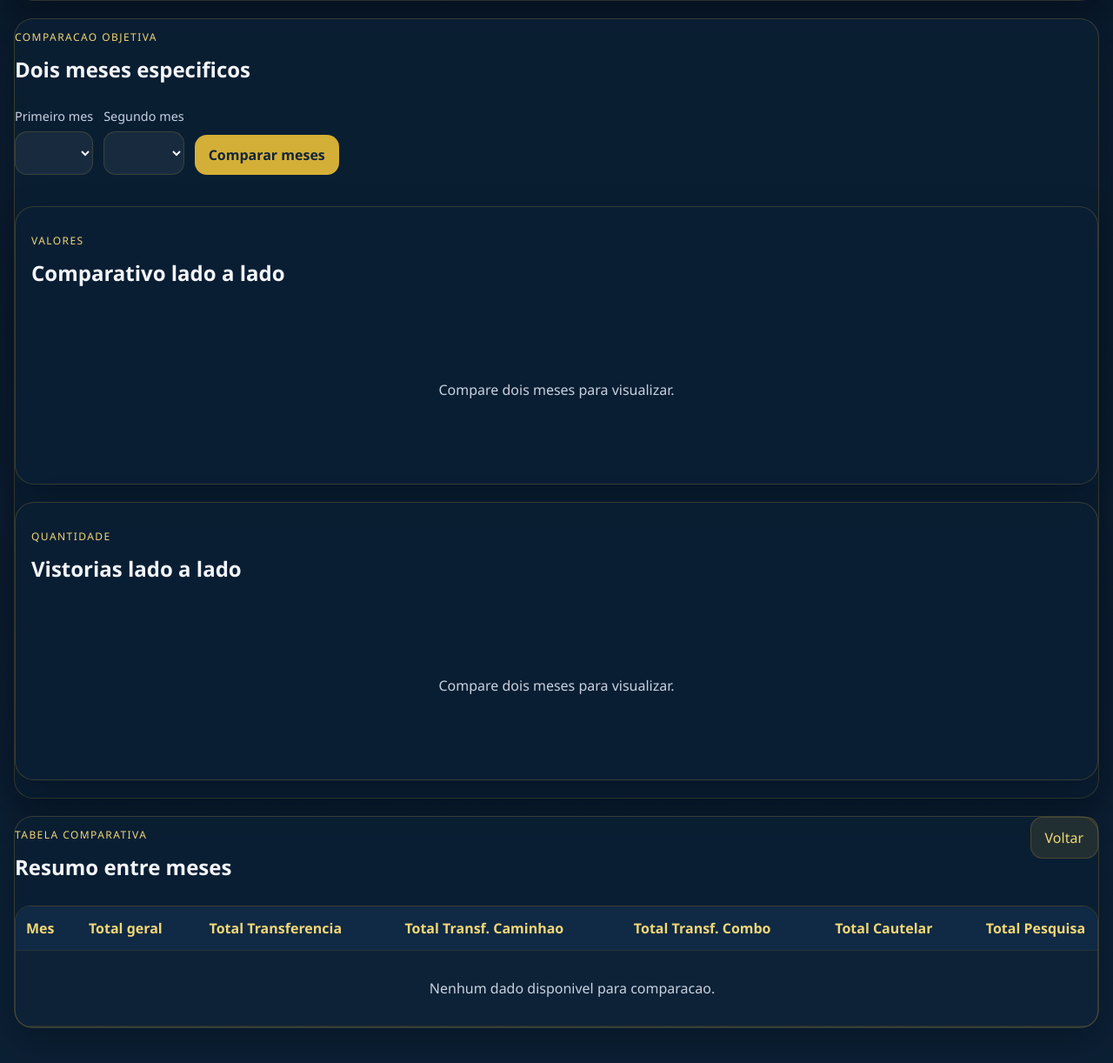
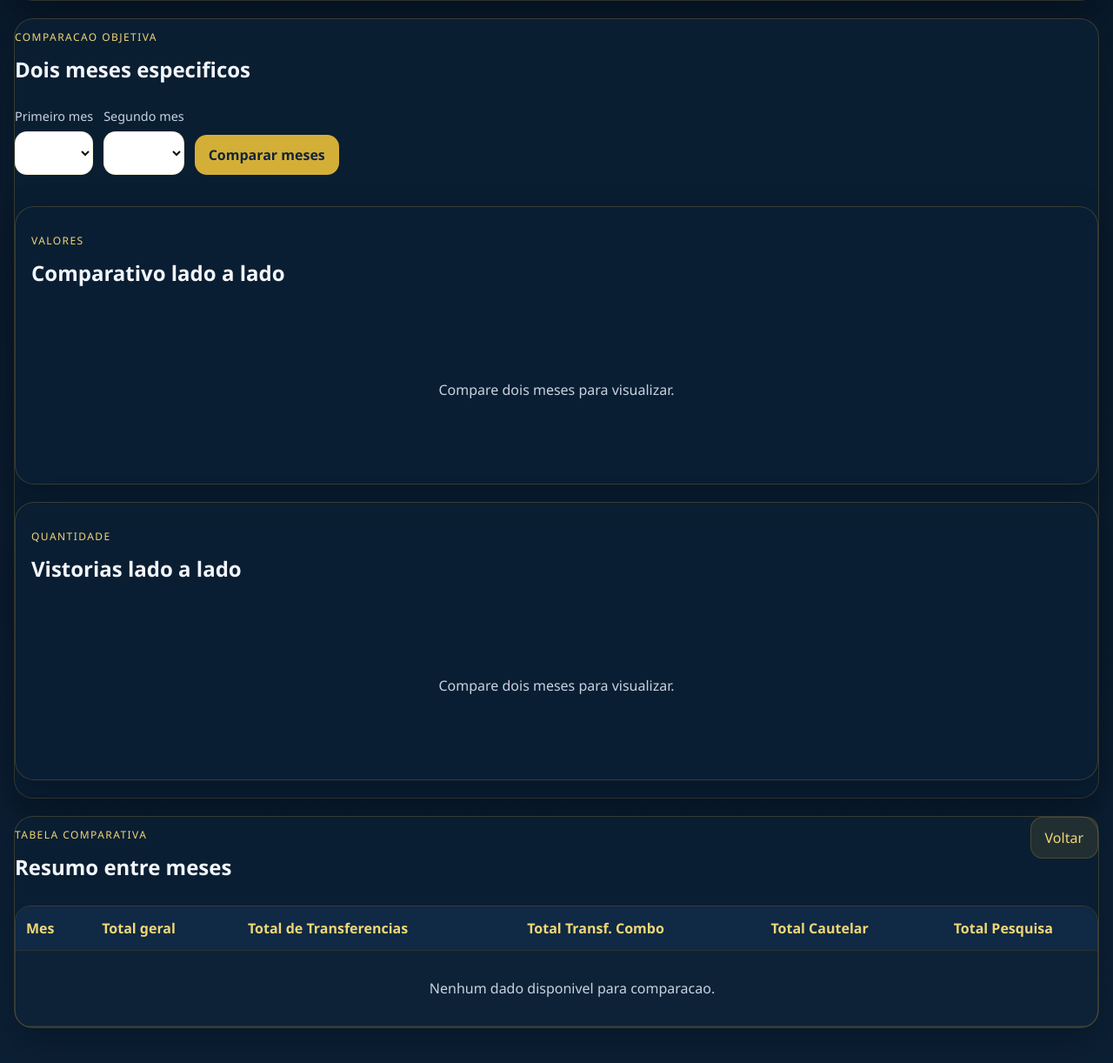
Before and after one commit to romanocmd0/pedido-ricardo, a Flask app: page /comparison in a window 1280 px wide. Shown: the part 2515-3737 px from the top of the page at 87% size. Run offline with Flask 3, Linux system fonts and the light colour scheme; data comes from the database, SQL or seed files in the repository; tables that the repository leaves empty hold one stand-in row (values such as "Sample post"); lists and menus that the app fills with data are empty.

Commit message:
Add files via upload

```diff
--- a/2026-04-17-files-mentioned-by-the-user-pedido-2/app.py
+++ b/2026-04-17-files-mentioned-by-the-user-pedido-2/app.py
@@ -739,8 +739,7 @@ def build_excel_report(report: dict[str, Any]) -> io.BytesIO:
     summary = report["summary"]
     summary_rows = [
         ("Valor total", summary["total_value"]),
-        ("Total Transferencia", summary["transferencia_group_total_value"]),
-        ("Total Transf. Caminhao", summary["caminhao_transferencia_total_value"]),
+        ("Total de Transferencias", summary["transferencia_group_total_value"]),
         ("Total Transf. de Combo", summary["combo_transferencia_total_value"]),
         ("Total Cautelar", summary["cautelar_total_value"]),
         ("Total Pesquisa", summary["pesquisa_total_value"]),
@@ -834,8 +833,7 @@ def build_pdf_report(report: dict[str, Any]) -> io.BytesIO:
     summary_data = [
         ["Metrica", "Valor"],
         ["Valor total", f"R$ {summary['total_value']:.2f}"],
-        ["Total Transferencia", f"R$ {summary['transferencia_group_total_value']:.2f}"],
-        ["Total Transf. Caminhao", f"R$ {summary['caminhao_transferencia_total_value']:.2f}"],
+        ["Total de Transferencias", f"R$ {summary['transferencia_group_total_value']:.2f}"],
         ["Total Transf. de Combo", f"R$ {summary['combo_transferencia_total_value']:.2f}"],
         ["Total Cautelar", f"R$ {summary['cautelar_total_value']:.2f}"],
         ["Total Pesquisa", f"R$ {summary['pesquisa_total_value']:.2f}"],
--- a/2026-04-17-files-mentioned-by-the-user-pedido-2/static/app.js
+++ b/2026-04-17-files-mentioned-by-the-user-pedido-2/static/app.js
@@ -32,7 +32,6 @@ const elements = {
   summaryPesquisaQty: document.querySelector("#summary-pesquisa-qty"),
   summaryPesquisaPct: document.querySelector("#summary-pesquisa-pct"),
   summaryTransferenciaTotalValue: document.querySelector("#summary-transferencia-total-value"),
-  summaryCaminhaoTransferenciaTotalValue: document.querySelector("#summary-caminhao-transferencia-total-value"),
   summaryComboTransferenciaTotalValue: document.querySelector("#summary-combo-transferencia-total-value"),
   summaryCautelarTotalValue: document.querySelector("#summary-cautelar-total-value"),
   summaryPesquisaTotalValue: document.querySelector("#summary-pesquisa-total-value"),
@@ -204,7 +203,6 @@ function renderSummary() {
   elements.summaryTransferenciaTotalValue.textContent = formatCurrency(
     summary.transferencia_group_total_value || summary.transferencia_total_value
   );
-  elements.summaryCaminhaoTransferenciaTotalValue.textContent = formatCurrency(summary.caminhao_transferencia_total_value);
   elements.summaryComboTransferenciaTotalValue.textContent = formatCurrency(summary.combo_transferencia_total_value);
   elements.summaryCautelarTotalValue.textContent = formatCurrency(summary.cautelar_total_value);
   elements.summaryPesquisaTotalValue.textContent = formatCurrency(summary.pesquisa_total_value);
--- a/2026-04-17-files-mentioned-by-the-user-pedido-2/static/comparison.js
+++ b/2026-04-17-files-mentioned-by-the-user-pedido-2/static/comparison.js
@@ -44,9 +44,28 @@ function buildLineChart(target, labels, datasets) {
     options: {
       responsive: true,
       maintainAspectRatio: false,
-      plugins: { legend: { labels: { color: "#f0d777" } } },
+      plugins: {
+        legend: { labels: { color: "#f0d777" } },
+        tooltip: {
+          callbacks: {
+            title: (items) => items[0]?.label || "",
+          },
+        },
+      },
       scales: {
-        x: { ticks: { color: "#c7d3e2" }, grid: { color: "rgba(212,175,55,0.08)" } },
+        x: {
+          ticks: {
+            color: "#c7d3e2",
+            maxRotation: 45,
+            minRotation: 25,
+            autoSkip: true,
+            callback: function (value) {
+              const label = this.getLabelForValue(value);
+              return label.length > 22 ? `${label.slice(0, 22)}...` : label;
+            },
+          },
+          grid: { color: "rgba(212,175,55,0.08)" },
+        },
         y: { ticks: { color: "#c7d3e2" }, grid: { color: "rgba(212,175,55,0.08)" } },
       },
     },
@@ -97,7 +116,7 @@ function renderComparisonTable(months) {
   counter.textContent = `${months.length}`;
 
   if (!months.length) {
-    body.innerHTML = '<tr><td colspan="7" class="empty-state">Nenhum dado disponivel para comparacao.</td></tr>';
+    body.innerHTML = '<tr><td colspan="6" class="empty-state">Nenhum dado disponivel para comparacao.</td></tr>';
     return;
   }
 
@@ -109,7 +128,6 @@ function renderComparisonTable(months) {
       <td>${month.month_title}</td>
       <td>${formatCurrency(month.total_value)}</td>
       <td>${formatCurrency(month.transferencia_total_value)}</td>
-      <td>${formatCurrency(month.caminhao_transferencia_total_value)}</td>
       <td>${formatCurrency(month.combo_transferencia_total_value)}</td>
       <td>${formatCurrency(month.cautelar_total_value)}</td>
       <td>${formatCurrency(month.pesquisa_total_value)}</td>
@@ -234,7 +252,7 @@ async function loadMonthCharts(monthKey) {
       context: document.querySelector("#line-chart-canvas"),
       chart: comparisonState.lineChart,
     },
-    data.line.map((item) => item.label),
+    data.line.map((item) => item.partner_name || item.label),
     [
       {
         label: "Valor por vistoria",
@@ -333,8 +351,7 @@ async function compareSelectedMonths() {
 
   const metrics = [
     ["Total geral", "total_value"],
-    ["Transferencia", "transferencia_total_value"],
-    ["Transf. Caminhao", "caminhao_transferencia_total_value"],
+    ["Total de Transferencias", "transferencia_total_value"],
     ["Transf. de Combo", "combo_transferencia_total_value"],
     ["Cautelar", "cautelar_total_value"],
     ["Pesquisa", "pesquisa_total_value"],
@@ -346,9 +363,17 @@ async function compareSelectedMonths() {
       return `
         <article class="breakdown-card">
           <span>${label}</span>
-          <strong>${formatCurrency(data.second[key])}</strong>
-          <p>${data.second.month_title} vs ${data.first.month_title}</p>
-          <p>Diferenca: ${formatCurrency(delta.difference)} | ${formatPercentDelta(delta.pct_change)}</p>
+          <div class="compare-total-pair">
+            <div>
+              <small>${data.first.month_title}</small>
+              <strong>${formatCurrency(data.first[key])}</strong>
+            </div>
+            <div>
+              <small>${data.second.month_title}</small>
+              <strong>${formatCurrency(data.second[key])}</strong>
+            </div>
+          </div>
+          <p class="compare-delta">Diferenca: ${formatCurrency(delta.difference)} | ${formatPercentDelta(delta.pct_change)}</p>
         </article>
       `;
     })
@@ -356,8 +381,7 @@ async function compareSelectedMonths() {
 
   const valueMetrics = [
     ["Total geral", "total_value"],
-    ["Transferencia", "transferencia_total_value"],
-    ["Transf. Caminhao", "caminhao_transferencia_total_value"],
+    ["Total Transferencias", "transferencia_total_value"],
     ["Transf. Combo", "combo_transferencia_total_value"],
     ["Cautelar", "cautelar_total_value"],
     ["Pesquisa", "pesquisa_total_value"],
--- a/2026-04-17-files-mentioned-by-the-user-pedido-2/static/styles.css
+++ b/2026-04-17-files-mentioned-by-the-user-pedido-2/static/styles.css
@@ -121,7 +147,15 @@ select {
 input:focus,
 select:focus { outline: 2px solid rgba(212,175,55,0.18); border-color: var(--accent); }
 #client-select,
-#client-select option {
+#client-select option,
+#compare-first-month,
+#compare-first-month option,
+#compare-second-month,
+#compare-second-month option,
+#client-view-mode,
+#client-view-mode option,
+#client-month-select,
+#client-month-select option {
   background: #ffffff;
   color: #111111;
 }
--- a/2026-04-17-files-mentioned-by-the-user-pedido-2/templates/comparison.html
+++ b/2026-04-17-files-mentioned-by-the-user-pedido-2/templates/comparison.html
@@ -169,8 +169,7 @@
               <tr>
                 <th>Mes</th>
                 <th>Total geral</th>
-                <th>Total Transferencia</th>
-                <th>Total Transf. Caminhao</th>
+                <th>Total de Transferencias</th>
                 <th>Total Transf. Combo</th>
                 <th>Total Cautelar</th>
                 <th>Total Pesquisa</th>
@@ -178,7 +177,7 @@
             </thead>
             <tbody id="comparison-body">
               <tr>
-                <td colspan="7" class="empty-state">Carregando comparacao...</td>
+                <td colspan="6" class="empty-state">Carregando comparacao...</td>
               </tr>
             </tbody>
           </table>
--- a/2026-04-17-files-mentioned-by-the-user-pedido-2/templates/index.html
+++ b/2026-04-17-files-mentioned-by-the-user-pedido-2/templates/index.html
@@ -97,12 +97,8 @@
         </div>
         <div class="totals-breakdown">
           <div class="breakdown-card">
-            <span>Total de Transferencia</span>
+            <span>Total de Transferencias</span>
             <strong id="summary-transferencia-total-value">R$ 0,00</strong>
-          </div>
-          <div class="breakdown-card">
-            <span>Total de Transf. Caminhao</span>
-            <strong id="summary-caminhao-transferencia-total-value">R$ 0,00</strong>
           </div>
           <div class="breakdown-card">
             <span>Total de Transferencia de Combo</span>
```
Also changed, not shown: other parts of 2026-04-17-files-mentioned-by-the-user-pedido-2/static/styles.css (+26 -0 lines).
